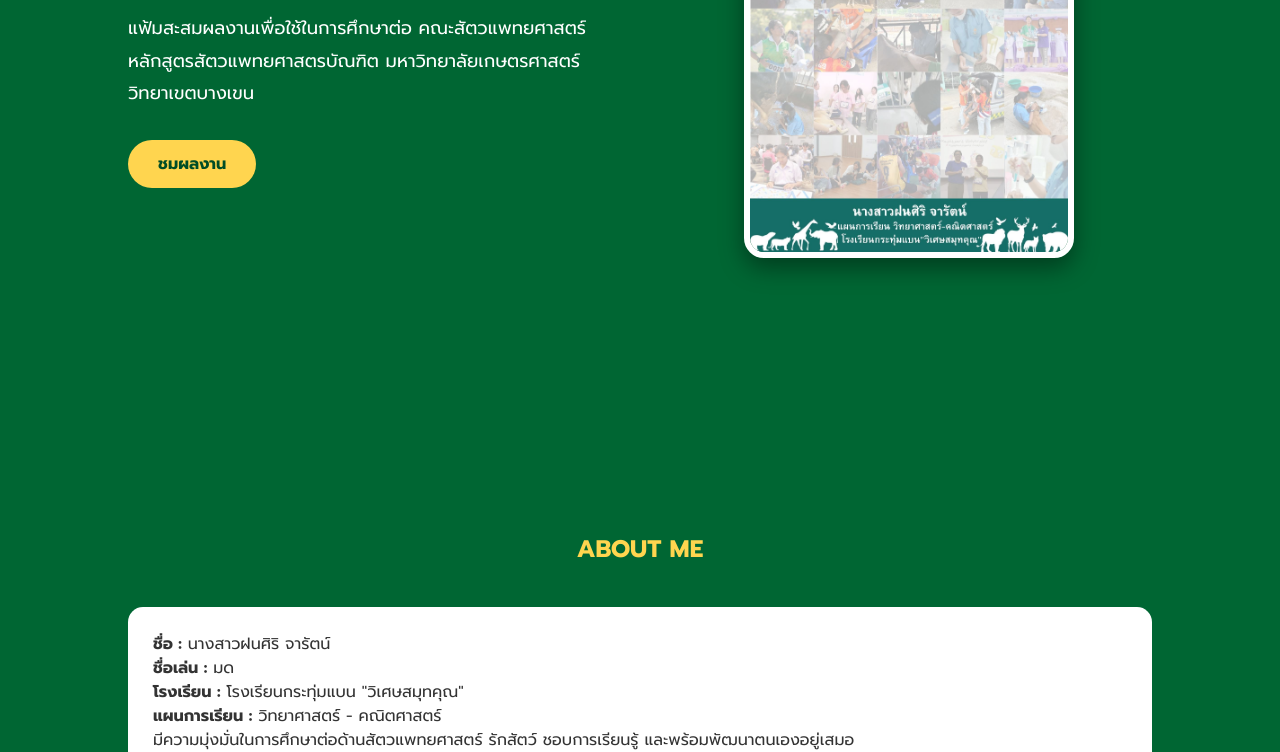
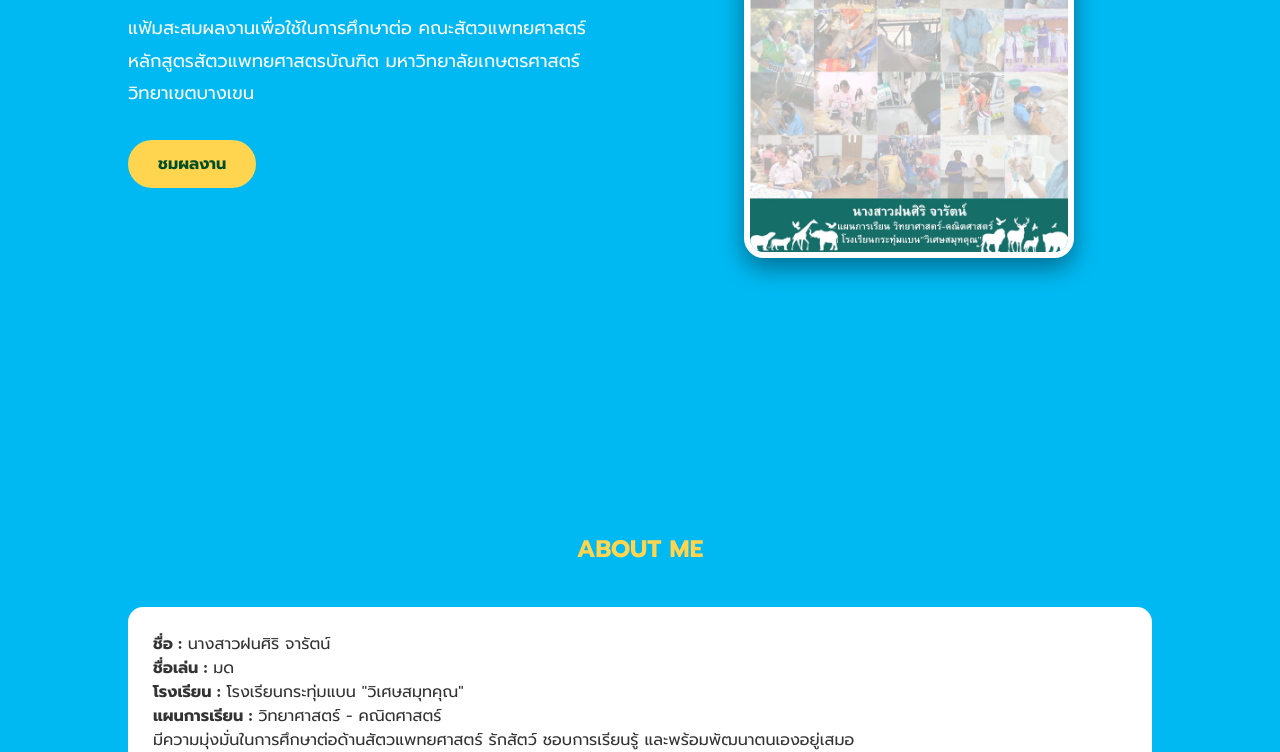
Before and after one commit to 164386-netizen/portfolioFonsiri40.io-, a plain HTML site: page index.html in a window 1280 px wide. Shown: the part 369-1121 px from the top of the page. Drawn offline with Linux system fonts and the light colour scheme.

Commit message:
Update style.css

```diff
--- a/style.css
+++ b/style.css
@@ -10,7 +10,7 @@
 }
 
 body{
-    background:#006633;
+    background:#00B9F2;
     color:white;
 }
 
```
